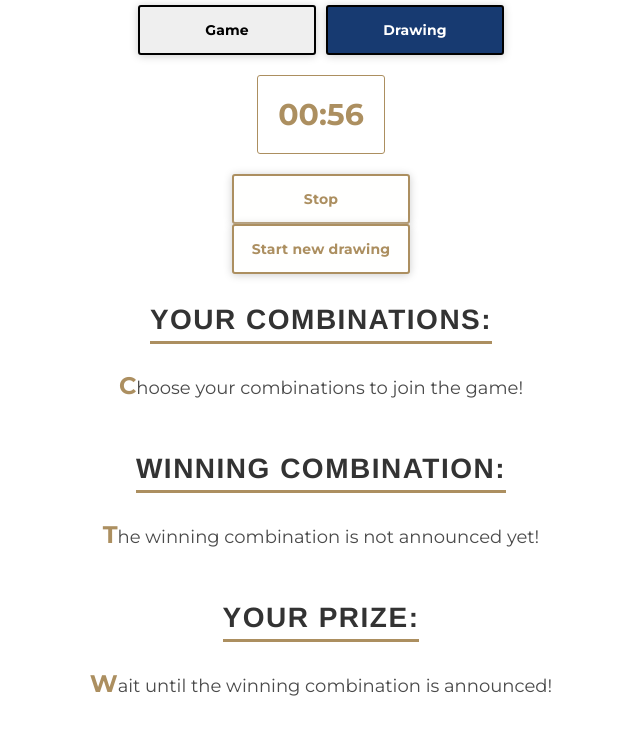
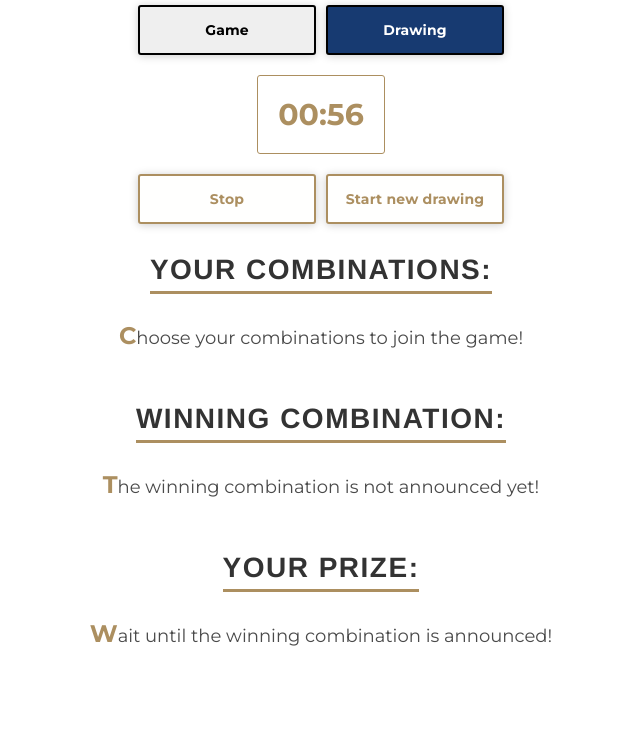
Before and after one commit to Bunchenko/5-of-36, an Angular app: page /drawing in a window 1280 px wide. Shown: the top 734 px of the page, without its empty margins (319-959 px from the left). Built offline with nearby package versions, Linux system fonts and the light colour scheme.

Commit message:
add container for stop and start buttons

```diff
--- a/src/app/drawing/drawing.component.css
+++ b/src/app/drawing/drawing.component.css
@@ -8,6 +8,13 @@
   margin-right: 5px;
 }
 
+.buttons-container {
+  display: flex;
+  justify-content: space-around;
+  gap: 10px;
+  flex-wrap: wrap;
+}
+
 .balls-container {
   display: flex;
 }
--- a/src/app/drawing/drawing.component.html
+++ b/src/app/drawing/drawing.component.html
@@ -1,9 +1,11 @@
+<div class="buttons-container">
   <app-button customClass="primary" (clickEvent)="_stopDrawing()"
     >Stop</app-button
   >
   <app-button customClass="primary" (clickEvent)="_startNewDrawing()"
     >Start new drawing</app-button
   >
+</div>
 
 <h2>Your combinations:</h2>
 <ng-container
```
Lines whose indentation alone changed are shown as unchanged.
